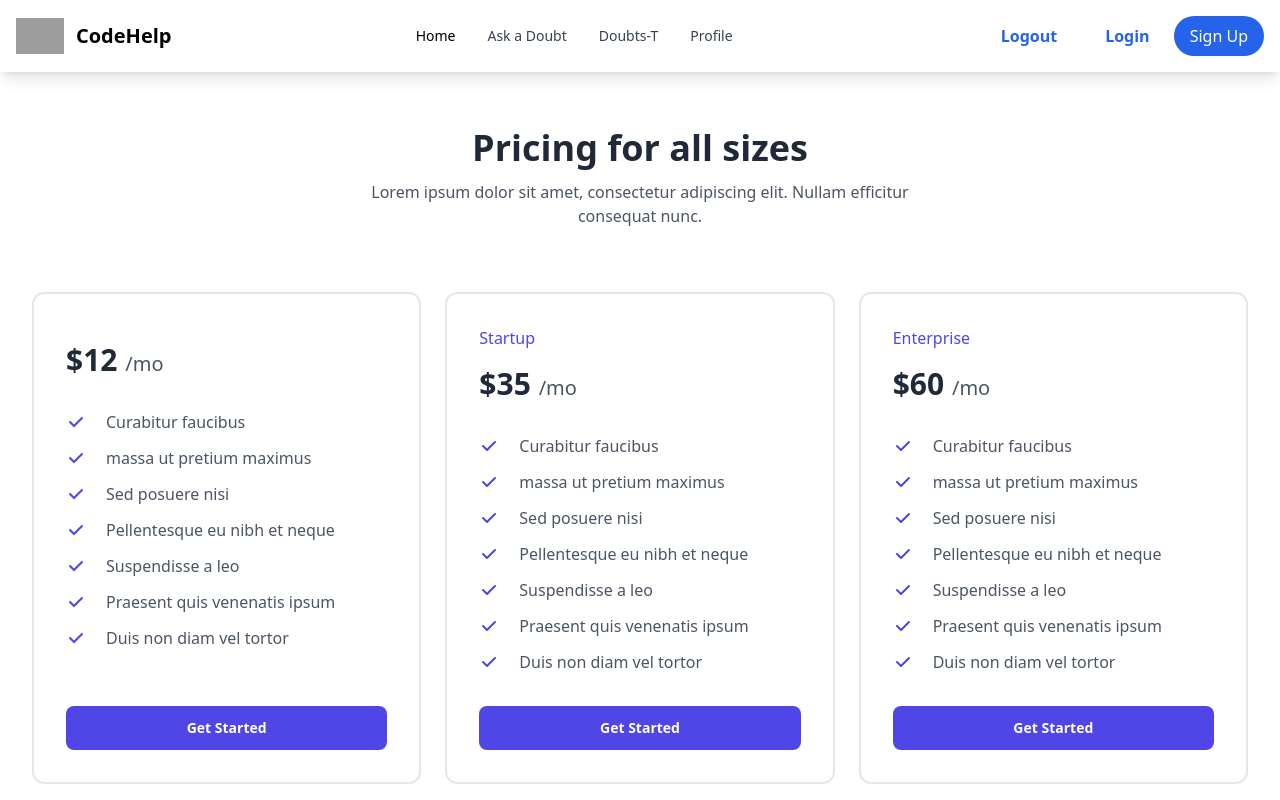
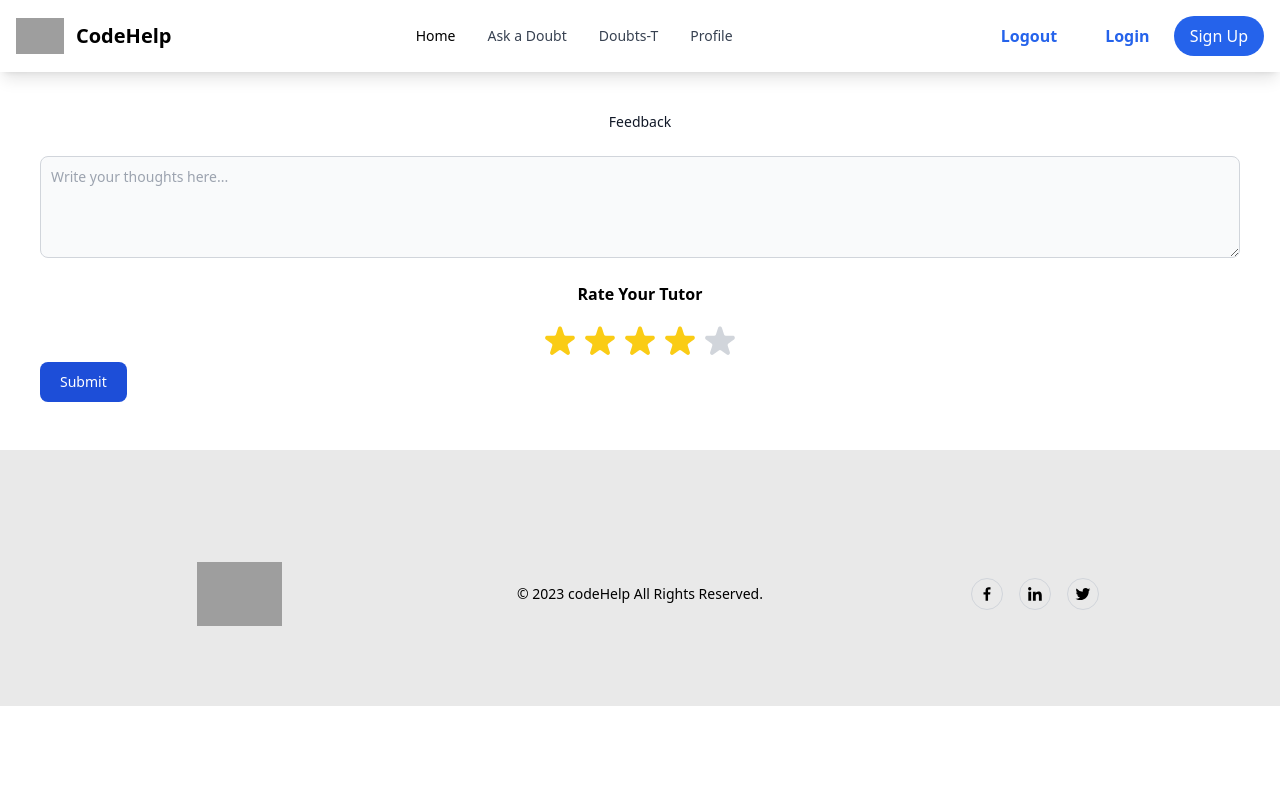
Before and after one commit to rohitranjan-2702/codehelp_diversion2k23, a React (Create React App) app in the folder client/: page /feedback in a window 1280 px wide. Shown: the top 800 px of the page. Built offline with nearby package versions, Linux system fonts and the light colour scheme; grey boxes are pictures that could not be loaded.

Commit message:
Feedback form done

```diff
--- a/client/src/App.jsx
+++ b/client/src/App.jsx
@@ -9,6 +9,8 @@ import DoubtRender from './page/DoubtRender';
 import Profile from './page/Profiletut';
 import Profilestudent from './page/Profilestudent';
 import Pricing from './component/Pricing';
+//import Login from './page/Login';
+import Feedbackpage from './component/Feedbackpage';
 
 
 
@@ -22,12 +24,14 @@ function App() {
   <Route path="/" element={<Home/>}/>
   <Route path="/doubt" element={<Doubt/>}/>
   <Route path="/signup" element={<SignUp/>}/>
+  {/* <Route path="/login" element={<Login/>}/> */}
   <Route path="/profile" element={<Profile/>}/>
   <Route path="/doubtSection" element={<DoubtRender/>}/>
+  <Route path="/feedback" element={<Feedbackpage/>}/>
   <Route path="/pricing" element={<Pricing/>}/>
   <Route path="/profilestudent" element={<Profilestudent/>}/>
   </Routes>
-  <Pricing/>
+
   <Footer/>
 
   </BrowserRouter>
--- /dev/null
+++ b/client/src/component/Feedbackpage.jsx
@@ -0,0 +1,28 @@
+import React from 'react'
+
+const Feedbackpage = () => {
+  return (
+   <>
+    <div class="m-10">
+
+ <p for="message" class="text-5xl pb-4 font-bold mb-2 text-sm font-medium text-gray-900 dark:text-white flex justify-center  ">Feedback</p>
+ <textarea id="message" rows="4" class="block p-2.5 w-full text-sm text-gray-900 bg-gray-50 rounded-lg border border-gray-300 focus:ring-blue-500 focus:border-blue-500 dark:bg-gray-700 dark:border-gray-600 dark:placeholder-gray-400 dark:text-white dark:focus:ring-blue-500 dark:focus:border-blue-500" placeholder="Write your thoughts here..."></textarea>
+    <br />
+    <p class="flex justify-center font-bold">Rate Your Tutor</p>
+
+
+    <div class="flex justify-center mt-4">
+    <svg aria-hidden="true" class="w-10 h-10 text-yellow-400" fill="currentColor" viewBox="0 0 20 20" xmlns="http://www.w3.org/2000/svg"><title>First star</title><path d="M9.049 2.927c.3-.921 1.603-.921 1.902 0l1.07 3.292a1 1 0 00.95.69h3.462c.969 0 1.371 1.24.588 1.81l-2.8 2.034a1 1 0 00-.364 1.118l1.07 3.292c.3.921-.755 1.688-1.54 1.118l-2.8-2.034a1 1 0 00-1.175 0l-2.8 2.034c-.784.57-1.838-.197-1.539-1.118l1.07-3.292a1 1 0 00-.364-1.118L2.98 8.72c-.783-.57-.38-1.81.588-1.81h3.461a1 1 0 00.951-.69l1.07-3.292z"></path></svg>
+    <svg aria-hidden="true" class="w-10 h-10 text-yellow-400" fill="currentColor" viewBox="0 0 20 20" xmlns="http://www.w3.org/2000/svg"><title>Second star</title><path d="M9.049 2.927c.3-.921 1.603-.921 1.902 0l1.07 3.292a1 1 0 00.95.69h3.462c.969 0 1.371 1.24.588 1.81l-2.8 2.034a1 1 0 00-.364 1.118l1.07 3.292c.3.921-.755 1.688-1.54 1.118l-2.8-2.034a1 1 0 00-1.175 0l-2.8 2.034c-.784.57-1.838-.197-1.539-1.118l1.07-3.292a1 1 0 00-.364-1.118L2.98 8.72c-.783-.57-.38-1.81.588-1.81h3.461a1 1 0 00.951-.69l1.07-3.292z"></path></svg>
+    <svg aria-hidden="true" class="w-10 h-10 text-yellow-400" fill="currentColor" viewBox="0 0 20 20" xmlns="http://www.w3.org/2000/svg"><title>Third star</title><path d="M9.049 2.927c.3-.921 1.603-.921 1.902 0l1.07 3.292a1 1 0 00.95.69h3.462c.969 0 1.371 1.24.588 1.81l-2.8 2.034a1 1 0 00-.364 1.118l1.07 3.292c.3.921-.755 1.688-1.54 1.118l-2.8-2.034a1 1 0 00-1.175 0l-2.8 2.034c-.784.57-1.838-.197-1.539-1.118l1.07-3.292a1 1 0 00-.364-1.118L2.98 8.72c-.783-.57-.38-1.81.588-1.81h3.461a1 1 0 00.951-.69l1.07-3.292z"></path></svg>
+    <svg aria-hidden="true" class="w-10 h-10 text-yellow-400" fill="currentColor" viewBox="0 0 20 20" xmlns="http://www.w3.org/2000/svg"><title>Fourth star</title><path d="M9.049 2.927c.3-.921 1.603-.921 1.902 0l1.07 3.292a1 1 0 00.95.69h3.462c.969 0 1.371 1.24.588 1.81l-2.8 2.034a1 1 0 00-.364 1.118l1.07 3.292c.3.921-.755 1.688-1.54 1.118l-2.8-2.034a1 1 0 00-1.175 0l-2.8 2.034c-.784.57-1.838-.197-1.539-1.118l1.07-3.292a1 1 0 00-.364-1.118L2.98 8.72c-.783-.57-.38-1.81.588-1.81h3.461a1 1 0 00.951-.69l1.07-3.292z"></path></svg>
+    <svg aria-hidden="true" class="w-10 h-10 text-gray-300 dark:text-gray-500" fill="currentColor" viewBox="0 0 20 20" xmlns="http://www.w3.org/2000/svg"><title>Fifth star</title><path d="M9.049 2.927c.3-.921 1.603-.921 1.902 0l1.07 3.292a1 1 0 00.95.69h3.462c.969 0 1.371 1.24.588 1.81l-2.8 2.034a1 1 0 00-.364 1.118l1.07 3.292c.3.921-.755 1.688-1.54 1.118l-2.8-2.034a1 1 0 00-1.175 0l-2.8 2.034c-.784.57-1.838-.197-1.539-1.118l1.07-3.292a1 1 0 00-.364-1.118L2.98 8.72c-.783-.57-.38-1.81.588-1.81h3.461a1 1 0 00.951-.69l1.07-3.292z"></path></svg>
+</div>
+
+<button type="button" class="align-center text-white bg-blue-700 hover:bg-blue-800 focus:ring-4 focus:ring-blue-300 font-medium rounded-lg text-sm px-5 py-2.5 mr-2 mb-2 dark:bg-blue-600 dark:hover:bg-blue-700 focus:outline-none dark:focus:ring-blue-800">Submit</button>
+    </div>
+   </>
+  )
+}
+
+export default Feedbackpage
--- a/client/src/page/Doubt.jsx
+++ b/client/src/page/Doubt.jsx
@@ -36,16 +36,18 @@ const Doubt = () => {
                     hasSelectAll={false}
                 />
         </div>
+
+<label class="block px-4 py-2 mb-2 text-sm font-medium text-gray-900 dark:text-white" for="file_input">Upload file</label>
+<input class="block w-full text-sm p-2 text-gray-900 border border-gray-300 rounded-lg cursor-pointer bg-gray-50 dark:text-gray-400 focus:outline-none dark:bg-gray-700 dark:border-gray-600 dark:placeholder-gray-400" aria-describedby="file_input_help" id="file_input" type="file"/>
+
+
       </div>
       <div class="flex items-center justify-between px-3 py-2 border-t dark:border-gray-600">
           <button type="submit" class="inline-flex items-center py-2.5 px-4 text-xs font-medium text-center text-white bg-blue-700 rounded-lg focus:ring-4 focus:ring-blue-200 dark:focus:ring-blue-900 hover:bg-blue-800">
             ASK
           </button>
           <div class="flex pl-0 space-x-1 sm:pl-2">
-              <button type="button" class="inline-flex justify-center p-2 text-gray-500 rounded cursor-pointer hover:text-gray-900 hover:bg-gray-100 dark:text-gray-400 dark:hover:text-white dark:hover:bg-gray-600">
-                  <svg aria-hidden="true" class="w-5 h-5" fill="currentColor" viewBox="0 0 20 20" xmlns="http://www.w3.org/2000/svg"><path fill-rule="evenodd" d="M8 4a3 3 0 00-3 3v4a5 5 0 0010 0V7a1 1 0 112 0v4a7 7 0 11-14 0V7a5 5 0 0110 0v4a3 3 0 11-6 0V7a1 1 0 012 0v4a1 1 0 102 0V7a3 3 0 00-3-3z" clip-rule="evenodd"></path></svg>
-                  <span class="sr-only">Attach file</span>
-              </button>
+
               <button type="button" class="inline-flex justify-center p-2 text-gray-500 rounded cursor-pointer hover:text-gray-900 hover:bg-gray-100 dark:text-gray-400 dark:hover:text-white dark:hover:bg-gray-600">
                   <svg aria-hidden="true" class="w-5 h-5" fill="currentColor" viewBox="0 0 20 20" xmlns="http://www.w3.org/2000/svg"><path fill-rule="evenodd" d="M4 3a2 2 0 00-2 2v10a2 2 0 002 2h12a2 2 0 002-2V5a2 2 0 00-2-2H4zm12 12H4l4-8 3 6 2-4 3 6z" clip-rule="evenodd"></path></svg>
                   <span class="sr-only">Upload image</span>
```
